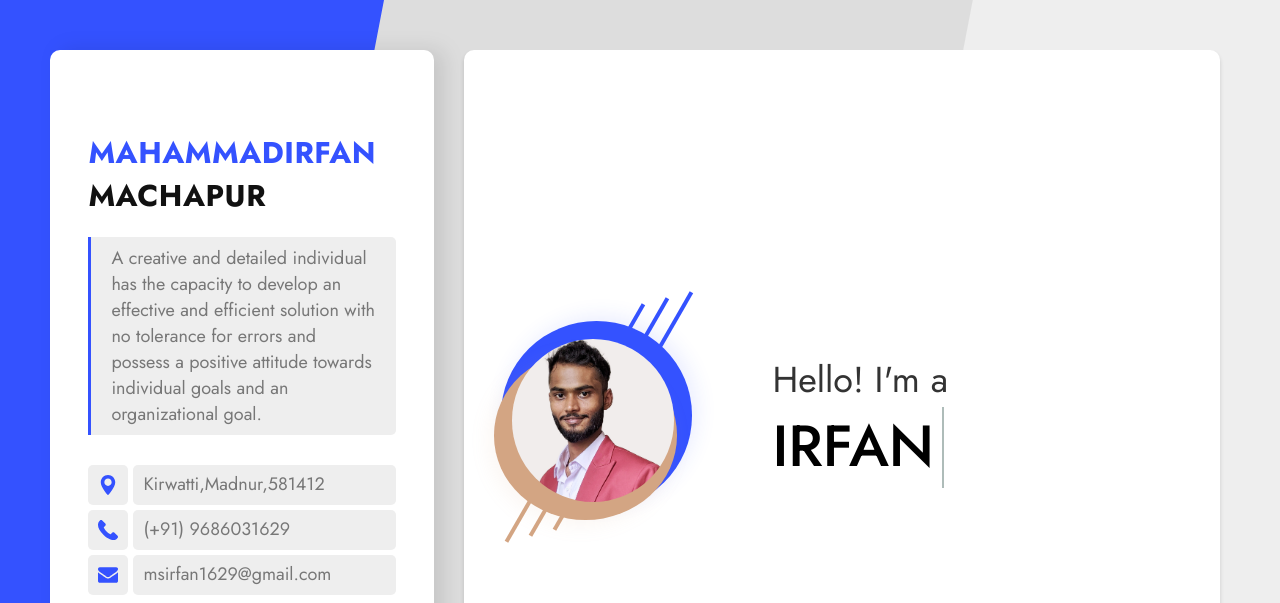
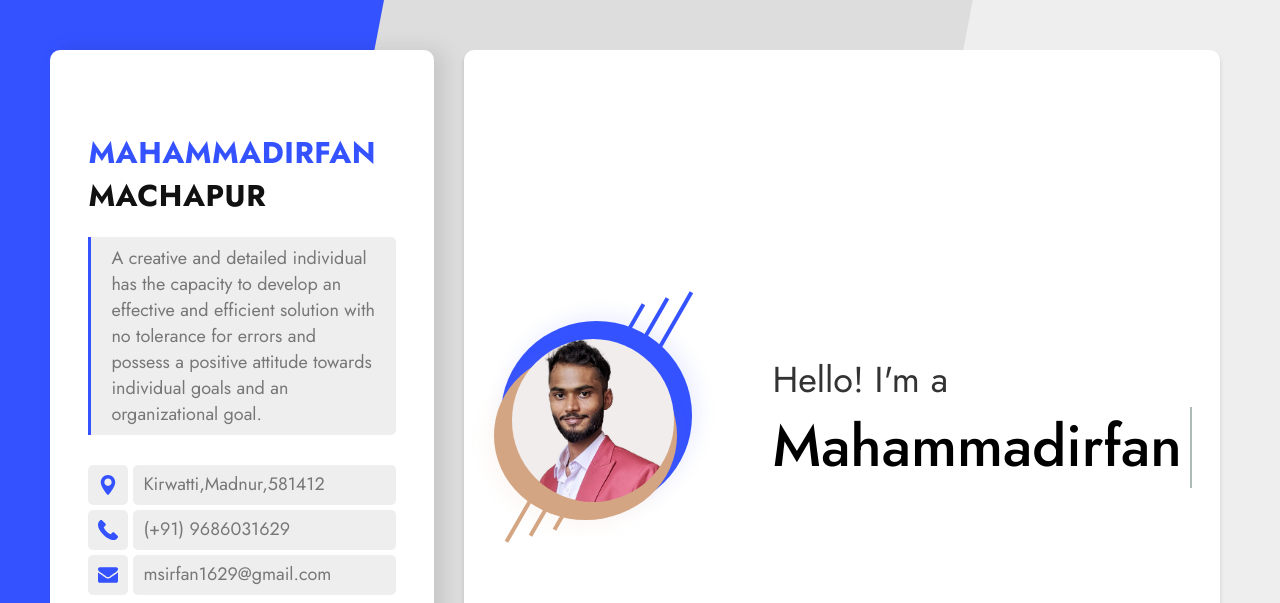
Before and after one commit to MSIrfan/msirfan.github.io, a plain HTML site: page index.html in a window 1280 px wide. Shown: the top 603 px of the page. Drawn offline with Linux system fonts and the light colour scheme.

Commit message:
change name to ms irfan

```diff
--- a/index.html
+++ b/index.html
@@ -178,7 +178,7 @@
 									<!-- It is animation title. You can change animation variation by changing extra class to one of next classes: zoom, rotate-1, letters type, letters rotate-2, loading-bar, slide, clip, letters rotate-3, letters scale, push. cd-headline class can not be removed.  -->
 									<span class="cd-headline clip">
 										<span class="cd-words-wrapper">
-										  <b class="is-visible">IRFAN</b>
+										  <b class="is-visible">Mahammadirfan</b>
                                         </span>
 									</span>
 								</h2>
```
